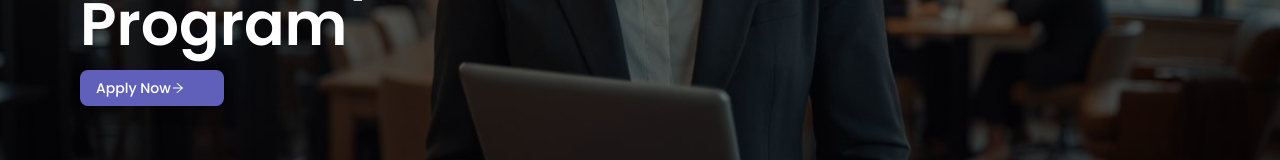
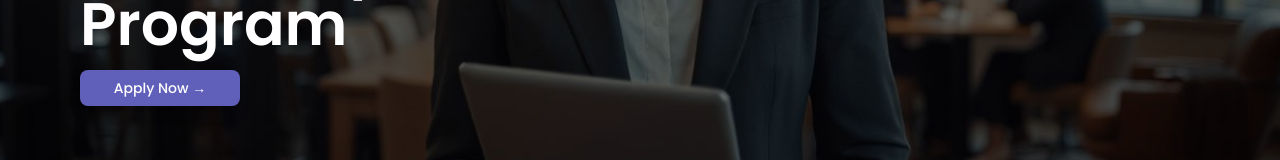
Before and after one commit to Ciresta/Landing-Page-Ciresta, a React (Create React App) app: page /internships in a window 1280 px wide. Shown: the part 586-746 px from the top of the page. Built offline with nearby package versions, Linux system fonts and the light colour scheme.

Commit message:
internship page done

```diff
--- a/src/components/internship/Heads.js
+++ b/src/components/internship/Heads.js
@@ -1,5 +1,4 @@
 import React, { useEffect, useState } from "react";
-import { AiOutlineArrowRight } from 'react-icons/ai';
 import LogoSVG from '../../assets/images/logo.svg';
 import BackgroundImage from '../../assets/images/internship/internship_bg.jpg';
 
@@ -20,7 +19,7 @@ const Heads = () => {
 
   return (
     <div
-      className={`relative text-white flex items-center font-poppins rounded-lg mb-[-30px] ${isDesktop ? 'h-screen' : 'h-44'}`}
+      className={`relative text-white flex items-center font-poppins rounded-lg mb-[-30px] ${isDesktop ? 'h-screen' : ''}`}
       style={{
         backgroundImage: `url(${BackgroundImage})`,
         backgroundSize: 'cover',
@@ -37,10 +36,9 @@ const Heads = () => {
           <h2 className="text-2xl sm:text-4xl lg:text-6xl poppins-semibold mt-1 sm:mt-2 text-white">Internship Program</h2>
           <a
             href="#register"
-            className="inline-flex items-center ciresta-bg text-white text-center py-2 px-4 rounded-lg shadow-lg w-32 sm:w-40 text-xs sm:text-sm mt-4 font-medium"
-           style={{width: "18vh"}}>
-            Apply Now
-            <AiOutlineArrowRight className="" />
+            className="inline-block ciresta-bg text-white text-center py-2 px-4 rounded-lg shadow-lg w-32 sm:w-40 text-xs sm:text-sm mt-4 font-medium"
+          >
+            Apply Now →
           </a>
         </div>
       </div>
```
